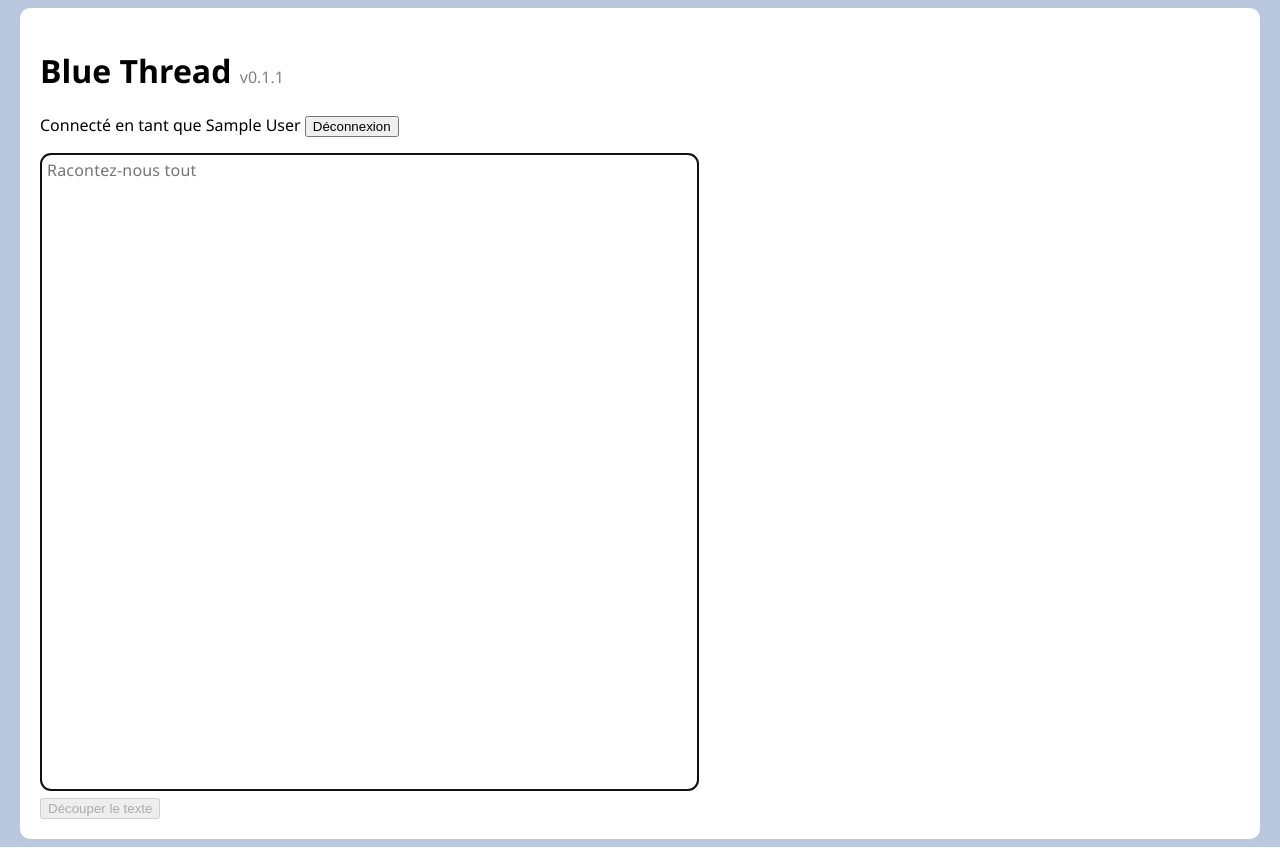
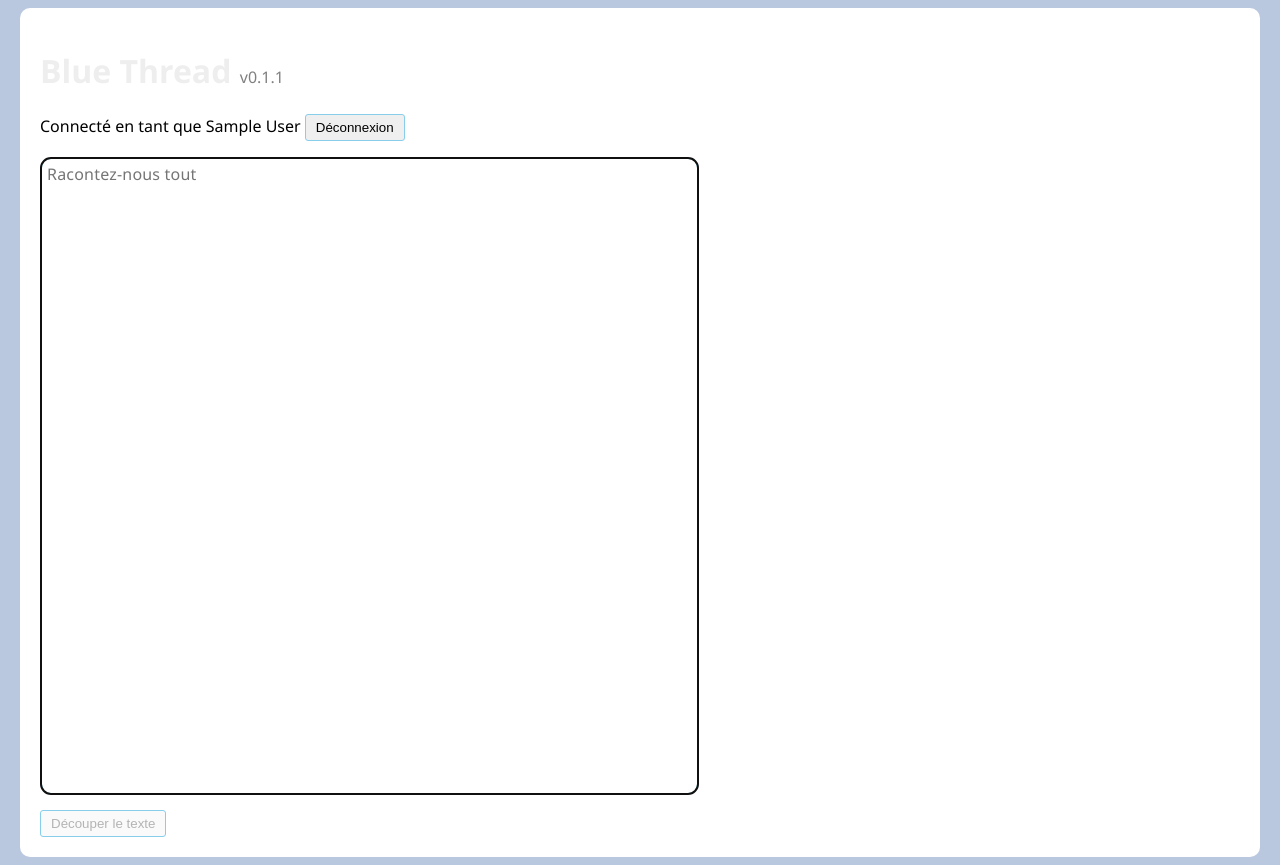
Before and after one commit to simonetthomas/Blue_Thread, a Flask app: page /thread in a window 1280 px wide. Run offline with Flask 3, Linux system fonts and the light colour scheme; the visitor is signed in with stand-in values (Sample User, id 1).

Commit message:
Issue #30 : Refactoring of the html / JS / CSS code

```diff
--- a/server.py
+++ b/server.py
@@ -97,7 +97,7 @@ def thread():
             # Récupération des posts
             thread=request.form.getlist("post")
             print(thread)
-            images=request.files.getlist('image')
+            images=request.files.getlist('input_images')
             #alts=request.form.getlist("alt")
             #print("alts : ", alts)
 
--- a/static/style.css
+++ b/static/style.css
@@ -6,33 +6,6 @@ body{
     margin-right:auto;
 }
 
-/* Titres */
-h1{
-
-}
-
-#version{
-    font-size:50%;
-    color : gray;
-    font-weight : normal;
-}
-
-.zone_texte{
-    float:left;
-}
-/* Champ dans lequel on saisit le texte */
-#text{
-    width: 645px;
-    font-family:"Segoe UI";
-    font-size: 16px;
-    letter-spacing: 0.2px;
-    font-weight: 400;
-    line-height: 20.8px;
-    resize: none;
-    padding:5px;
-    border:2px solid deepskyblue;
-    border-radius:10px;
-}
 
 div.fond{
     display: block;
@@ -43,71 +16,98 @@ div.fond{
     border-radius:10px;
 }
 
-#posts{
-    float:right;
-    padding-top:0px;
-    padding-left:10px;
+/* Titles */
+h1{
+    color:#eee;
 }
 
-/* Chaque post du thread */
-.post{
+/* Version number */
+#version{
+    font-size:50%;
+    color : gray;
+    font-weight : normal;
+}
+
+/* * Left side * */
+
+#form_text{
+    width:658px;
+    float:left;
+}
+/* Textarea in which the text is entered */
+#ta_text{
+    width: 645px;
+    resize: none;
+    padding:5px;
+    border:2px solid deepskyblue;
+    border-radius:10px;
+    font-family:"Segoe UI";
+    font-size: 16px;
+    font-weight: 400;
+    letter-spacing: 0.2px;
+    line-height: 20.8px;
+}
+
+
+/* * Right side * */
+
+#form_posts{
+    float:right;
+}
+
+
+/* Each post textarea in the thread */
+.ta_post{
+    margin-bottom:8px;
+    padding:8px;
+    clear: left;
+    float: left;
+    resize:none;
+    overflow:hidden;
+    width:503px;
+    border:2px solid deepskyblue;
+    border-radius:5px;
     font-family:"Segoe UI";
     font-size: 16px;
     letter-spacing: 0.2px;
     font-weight: 400;
     line-height: 20.8px;
-    border:2px solid deepskyblue;
-    width:503px;
     word-break: break-word;
-    padding:8px;
-    border-radius:5px;
-    margin-bottom:8px;
-    clear: left;
-    float: left;
-    resize:none;
-    overflow:hidden;
 }
 
-#posts label{
+/* File input button */
+#div_posts label{
     clear: left;
     float: left;
     margin-bottom:10px;
 }
 
-label img{
+/* File input button img */
+#div_posts label img{
     width:24px;
     cursor:pointer;
 }
 
-.image_button{
+/* input type = file */
+.input_images{
     clear: left;
     float: left;
     display :none;
 }
 
-/* Zone dans laquelle on insere les vignettes des images */
-#posts output{
+/* Zone in which we insert the images thumbnails */
+#div_posts output{
     float: left;
     width: 490px;
 }
 
-/* Affichage du nombre de caractères par post */
-.nb_char{
-    text-align: right;
-    margin-right: 5px;
-    margin-bottom: 10px;
-    color:gray;
-}
-
-.nb_char .warning{
-    color : red;
-}
-
-output td{
+/* Output zone cell */
+#div_posts output td{
     width: 100px;
 }
 
-output img{
+/* Thumbnail in the output zone */
+#div_posts output img{
     height:80px;
     clear: both;
     float: left;
@@ -118,21 +118,69 @@ output img{
     border-radius: 3px;
 }
 
-output input{
+/* Alt input in the output zone */
+#div_posts output input{
     clear: both;
     float: left;
     width: 90%;
 }
 
+/* Display of the post characters count*/
+.nb_char{
+    text-align: right;
+    margin-bottom: 10px;
+    color:gray;
+}
+
+/* In case the characters count closes the limit */
+.nb_char .warning{
+    color : red;
+    transition:0.5s;
+}
 
 
-/* Bouton pour envoyer le thread */
-#envoyer{
+/* * BUTTONS * */
+
+/* buttons (cut, send..) */
+.btn{
+    padding:5px 10px 5px 10px;
+    border:1px solid skyblue;
+    border-radius:3px;
+}
+
+#btn_cut{
+    margin-top:10px;
+}
+
+/* Button to add / remove a post at the bottom */
+#btn_add_post, #btn_remove_post{
+    width: 30px;
+    height: 30px;
+    border: 1px solid skyblue;
+    border-radius: 50%;
+    font-size: 120%;
+    line-height: 0px;
+}
+
+#btn_remove_post{
+
+}
+
+#btn_add_post{
+    margin-left:15px;
+}
+
+/* Button to send the thread */
+#btn_send{
     float: right;
     clear: right;
 }
 
-#login_form{
+
+/* * LOGIN PAGE * */
+
+/* Login form */
+#form_login{
     margin:auto;
     padding : 10px;
     width:300px;
--- a/templates/thread.html
+++ b/templates/thread.html
@@ -17,41 +17,39 @@
             {%endfor%}
         {%endif%}
     {%endwith%}
-    <p>Connecté en tant que {{session.name}} <a href="/logout"><button>Déconnexion</button></a></p>
+    <p>Connecté en tant que {{session.name}} <a href="/logout"><button id="btn_logout" class="btn">Déconnexion</button></a></p>
 
-    <form method="POST" class="zone_texte">
-        <textarea id="text" name="text" rows="30" cols="70" minlength="300" autocomplete="off" autocorrect="on"  autofocus="on" placeholder="Racontez-nous tout">{{text}}</textarea>
-        <br />
-        <input id="btn_cut" type="Submit" name="action" value="Découper le texte" {% if text == "" %} disabled {% endif %} />
-
+    <form method="POST" id="form_text">
+        <textarea id="ta_text" name="text" rows="30" cols="70" minlength="300" autocomplete="off" autocorrect="on"  autofocus="on" placeholder="Racontez-nous tout">{{text}}</textarea>
+        <input id="btn_cut" type="Submit" name="action" value="Découper le texte" class="btn" {% if text == "" %} disabled {% endif %} />
     </form>
 
     <form method="POST" id="form_posts" enctype="multipart/form-data" >
-        <div id="posts">
+        <div id="div_posts">
         {% for post in thread %}
-            <textarea id="post{{loop.index}}" name="post" class="post" maxlength="300" oninput="resizeTextarea(this)">{{post}}</textarea>
-            <!-- <label for="file_btn{{loop.index}}"><img src="static/image_icon.png" /></label> -->
-            <input id="file_btn{{loop.index}}" type="file" name="image" accept="image/png, image/jpg, image/jpeg" class="image_button" value="test"  onchange="loadFile(event, {{loop.index}})"/>
-            <div id="nb_char{{loop.index}}" class="nb_char"><span>0</span>/300</div>
-            <output id="thumbnail_zone{{loop.index}}"><table><tr id="output_table_row{{loop.index}}"></tr></table></output>
+            <div id="div_post{{loop.index}}" class="div_post">
+                <textarea id="ta_post{{loop.index}}" name="post" class="ta_post" maxlength="300" oninput="resizeTextarea(this)">{{post}}</textarea>
+                <!-- <label for="input_images{{loop.index}}"><img src="static/image_icon.png" /></label> -->
+                <input id="input_images{{loop.index}}" type="file" name="input_images" accept="image/png, image/jpg, image/jpeg" class="input_images"  onchange="loadFile(event, {{loop.index}})"/>
+                <div id="nb_char{{loop.index}}" class="nb_char"><span>0</span>/300</div>
+                <output id="thumbnail_zone{{loop.index}}"><table><tr id="output_table_row{{loop.index}}"></tr></table></output>
+            </div>
         {%endfor%}
         {% if thread | length%}
         <button type="button" id="btn_remove_post" title="Supprimer un post" onclick="removePost(this)">-</button>
         <button type="button" id="btn_add_post" title="Ajouter un post" onclick="addPost(this)">+</button>
+        <input id="btn_send" type="Submit" name="action" value="Envoyer" {{disabled}}class="btn" />
         {% endif %}
         </div>
-        {% if thread | length%}
-        <input type="Submit" name="action" value="Envoyer" {{disabled}} id="envoyer" />
-        {% endif %}
     </form>
     </div>
 
     <script>
-    const btn = document.getElementById("btn_cut");
-    const textarea = document.getElementById("text");
+    const btn_cut = document.getElementById("btn_cut");
+    const ta_text = document.getElementById("ta_text");
     // Only allow to click on the cut button if the text is long enough
-    textarea.addEventListener('input', () => {
-        btn.disabled = textarea.value.length < 300;
+    ta_text.addEventListener('input', () => {
+        btn_cut.disabled = ta_text.value.length < 300;
     });
 
     /* Displays a dialog to ask the alt text and updates the input value */
@@ -101,22 +99,25 @@
 
         /* Updating the displayed number of characters */
         var nb_char = element.value.length;
-        element.nextElementSibling.nextElementSibling.firstChild.innerText = nb_char;
+        const span_nb_char = element.parentNode.getElementsByClassName("nb_char")[0].firstChild;
+        span_nb_char.innerText = nb_char;
 
         if (nb_char >= 290) {
-            element.nextElementSibling.nextElementSibling.firstChild.classList.add("warning");
+            span_nb_char.classList.add("warning");
         }
         else{
-            element.nextElementSibling.nextElementSibling.firstChild.classList.remove("warning");
+            span_nb_char.classList.remove("warning");
         }
 
+        const btn_send = document.getElementById("btn_send");
+
         if (element.value == ""){
-            document.getElementById("envoyer").disabled = true;
-            document.getElementById("envoyer").title="Aucun post ne doit être vide pour envoyer le thread";
+            btn_send.disabled = true;
+            btn_send.title="Aucun post ne doit être vide pour envoyer le thread";
         }
         else {
-           document.getElementById("envoyer").disabled = false;
-           document.getElementById("envoyer").title="";
+           btn_send.disabled = false;
+           btn_send.title="";
         }
 
     }
@@ -133,47 +134,48 @@
 
     /* Adds a new post at the botom of the posts */
     function addPost(element){
-        const new_ta = document.getElementById("post1").cloneNode(true);
-        const new_number = document.getElementsByClassName("post").length+1;
+        /* Copy of the first div_post */
+        const new_div = document.getElementById("div_post1").cloneNode(true);
+        const new_ta = new_div.getElementsByClassName("ta_post").post
+      //  const new_label = new_div.getElementsByTagName("label").label
+        const new_input = new_div.getElementsByClassName("input_images").input_images
+        const new_nb_char = new_div.getElementsByClassName("nb_char").nb_char1
+        const new_thumbnail_zone = new_div.getElementsByTagName("output").thumbnail_zone1
+        const new_number = document.getElementsByClassName("div_post").length+1;
 
-        new_ta.id = "post"+new_number;
+        new_div.id="div_post"+new_number;
+
+        new_ta.id = "ta_post"+new_number;
         new_ta.innerText="";
 
-        new_input = document.getElementById("file_btn1").cloneNode(true);
-        new_input.id="file_btn"+new_number;
+        new_input.id="input_images"+new_number;
 
-        new_nb_char = document.getElementById("nb_char1").cloneNode(true);
         new_nb_char.id="nb_char"+new_number;
         new_nb_char.firstChild.innerText="0";
 
-        new_thumbnail_zone = document.getElementById("thumbnail_zone1").cloneNode(true);
         new_thumbnail_zone.id="thumbnail_zone"+new_number;
+        new_thumbnail_zone.getElementsByTagName("tr").output_table_row1.innerHTML = "";
+        new_thumbnail_zone.getElementsByTagName("tr").output_table_row1.id="output_table_row"+new_number;
 
-        element.parentNode.insertBefore(new_ta, document.getElementById("btn_remove_post"));
-        element.parentNode.insertBefore(new_input, document.getElementById("btn_remove_post"));
-        element.parentNode.insertBefore(new_nb_char, document.getElementById("btn_remove_post"));
-        element.parentNode.insertBefore(new_thumbnail_zone, document.getElementById("btn_remove_post"));
+        element.parentNode.insertBefore(new_div, document.getElementById("btn_remove_post"));
 
         resizeTextarea(new_ta);
 
         /* If there is only 2 posts (we just added one so there was only one before), we activate the remove button again */
-        if (document.getElementsByClassName("post").length == 2){
+        if (document.getElementsByClassName("div_post").length == 2){
             document.getElementById("btn_remove_post").hidden = false;
-            document.getElementById("btn_add_post").style.marginLeft = "50px";
+            document.getElementById("btn_add_post").style.marginLeft = "15px";
         }
     }
 
     /* Removes the last post of the thread */
     function removePost(element){
 
-        /* Deletes 4 previous elements (textarea, button etc). */
-        element.previousElementSibling.remove();
-        element.previousElementSibling.remove();
-        element.previousElementSibling.remove();
+        /* Deletes the previous post */
         element.previousElementSibling.remove();
 
         /* If there is only one post left, we hide the "remove post" button */
-        if (document.getElementsByClassName("post").length == 1){
+        if (document.getElementsByClassName("div_post").length == 1){
             element.hidden = true;
             document.getElementById("btn_add_post").style.marginLeft = "0px";
         }
```
Also changed, not shown: other parts of static/style.css (+2 -23 lines), templates/index.html (+3 -5 lines).
